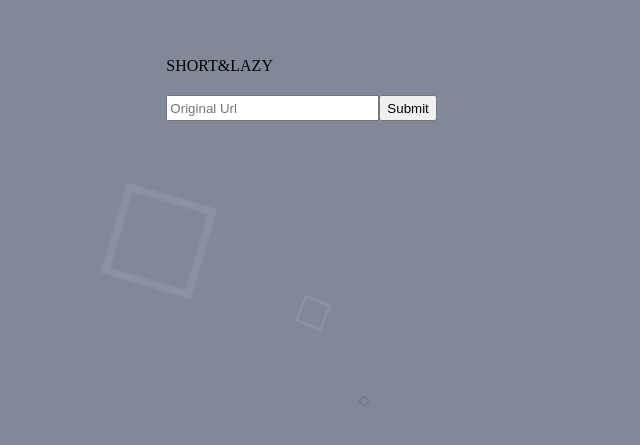
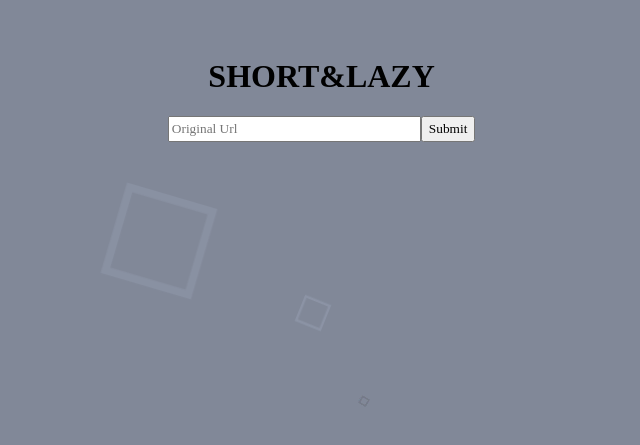
Before and after one commit to maestre7/short-lazy-frontend, a React (Create React App) app: page / in a window 1280 px wide. Shown: the part 239-684 px from the top of the page, without its empty margins (212-852 px from the left). Built offline with nearby package versions, Linux system fonts and the light colour scheme.

Commit message:
init style

```diff
--- a/src/components/PickUrl/PickUrl.jsx
+++ b/src/components/PickUrl/PickUrl.jsx
@@ -6,7 +6,7 @@ import axios from "axios";
 
 import * as yup from "yup";
 import { yupResolver } from "@hookform/resolvers/yup";
-import { zoomIn, slideInUp } from 'react-animations';
+import { pulse, zoomIn, slideInUp } from 'react-animations';
 import Radium, {StyleRoot} from 'radium';
 
 import cliboart from "../../assets/static/copy.svg"
@@ -18,6 +18,10 @@ const schema = yup.object({
 });
 /* Style Animations */
 const styles = {
+    pulse: {
+        animation: 'infinite 5s',
+        animationName: Radium.keyframes(pulse, 'pulse')
+    },
     zoomIn: {
         animation: 'x 1s',
         animationName: Radium.keyframes(zoomIn, 'zoomIn')
@@ -50,7 +54,7 @@ export default function PickUrl() {
 
 
     return (<div className="main--pick"><StyleRoot>
-        <div>SHORT&LAZY</div>
+        <h1 className="main--title" style={styles.pulse}>SHORT&LAZY</h1>
         <div className="form--main" style={styles.zoomIn}>
             <form className="form--url" onSubmit={handleSubmit(onSubmit)} >
                 {/* Original Url */}
--- a/src/components/PickUrl/styles.scss
+++ b/src/components/PickUrl/styles.scss
@@ -1,3 +1,7 @@
+
+* {
+    font-family: 'Updock', 'Square Peg', cursive;
+}
 
 .main--pick {
     width: 80%;
@@ -6,6 +10,16 @@
     flex-direction: column;
     align-items: center;
     justify-content: center;
+    margin-left: 20px;
+}
+
+.main--title {
+    text-align: center;
+}
+
+.main--title:hover {
+    color: #fffff0;
+    text-decoration: underline;
 }
 
 .form--main {
@@ -13,7 +27,7 @@
 }
 
 input[type='url'] {
-    width: 205px;
+    width: 245px;
     height: 20px;
 }
 
```
